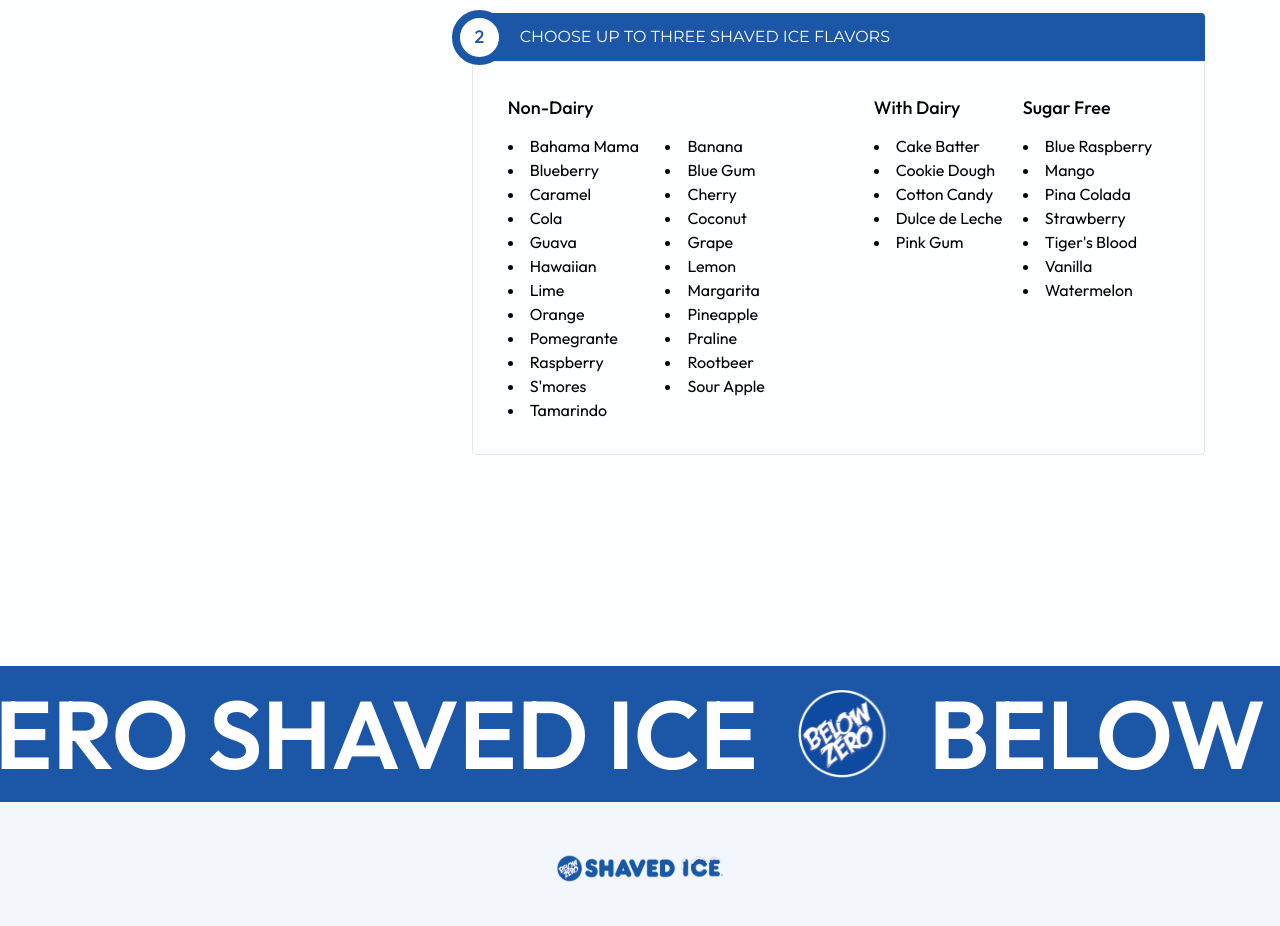
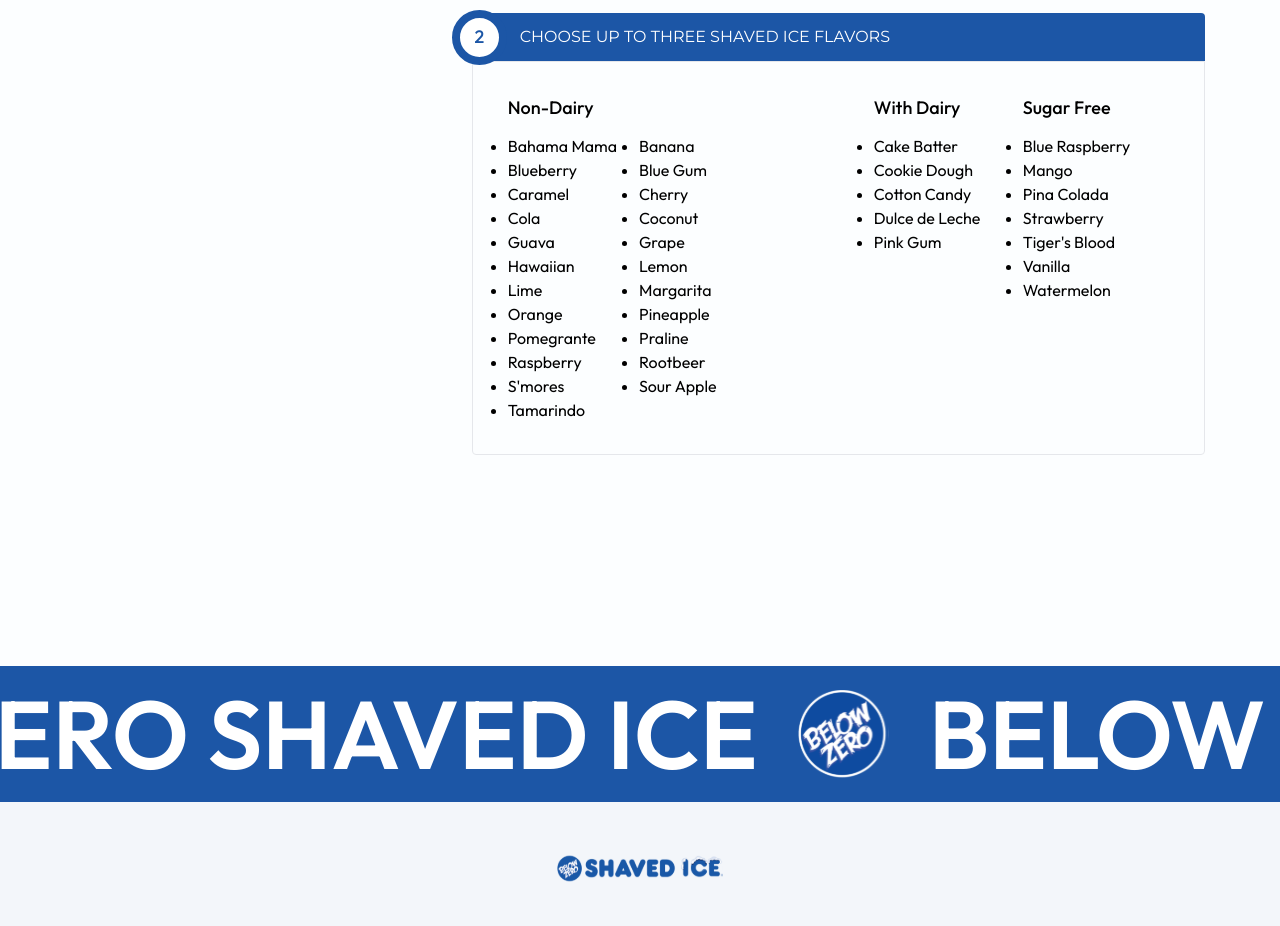
Before and after one commit to msclal/below-zero, a Next.js app: page /menu in a window 1280 px wide. Shown: the part 980-1906 px from the top of the page. Built offline with nearby package versions, Linux system fonts and the light colour scheme.

Commit message:
add ul tag

```diff
--- a/src/components/Menu/StepIceCream.jsx
+++ b/src/components/Menu/StepIceCream.jsx
@@ -16,8 +16,8 @@
             CHOOSE ONE ICE CREAM FLAVOR
           </div>
         </div>{" "}
-        <div className="ml-5 border rounded-b  max-sm:flex-col max-sm:p-8 sm:py-8">
-          <div className="grid sm:grid-cols-2 xl:grid-cols-3 px-[10%] xl:pl-[5%]">
+        <div className="ml-5 border rounded-b max-sm:flex-col max-sm:p-8 sm:py-8">
+          <ul className="grid sm:grid-cols-2 xl:grid-cols-3 px-[10%] xl:pl-[5%] list-disc">
             <li>Birthday Cake</li>
             <li>Black Cherry</li>
             <li>Butter Pecan</li>
@@ -37,7 +37,7 @@
             <li>Rocky Road</li>
             <li>Strawberry</li>
             <li>Vanilla</li>
-          </div>
+          </ul>
 
           {step === "yes" && (
             <div className="max-sm:mt-[15%] lg:w-3/12 mr-[9%]">
--- a/src/components/Menu/StepSyrup.jsx
+++ b/src/components/Menu/StepSyrup.jsx
@@ -23,7 +23,7 @@
           <div className="lg:ml-[5%] max-lg:w-full w-6/12 ">
             <p className="pb-3 text-lg font-medium">Non-Dairy</p>
             <div className="flex max-sm:flex-wrap sm:space-x-[8%]">
-              <div className="grid text-nowrap gap-x-[20%] lg:pr-[5%] sm:grid-cols-2 2xl:grid-cols-3  max-sm:mr-[7%]">
+              <ul className="grid text-nowrap gap-x-[20%] lg:pr-[5%] sm:grid-cols-2 2xl:grid-cols-3  max-sm:mr-[7%] list-disc">
                 <li className="">Bahama Mama</li>
                 <li>Banana</li>
                 <li>Blueberry</li>
@@ -47,26 +47,26 @@
                 <li>S{"'"}mores</li>
                 <li>Sour Apple</li>
                 <li>Tamarindo</li>
-              </div>
+              </ul>
             </div>
           </div>
           <div className="flex w-6/12 max-lg:w-full lg:pl-[5%]">
             <div className="w-full max-lg:w-full ">
               <p className="pb-3 text-lg font-medium">With Dairy</p>
               <div className="flex">
-                <div className="w-full text-nowrap ">
+                <ul className="w-full list-disc text-nowrap">
                   <li>Cake Batter</li>
                   <li>Cookie Dough</li>
                   <li>Cotton Candy</li>
                   <li>Dulce de Leche</li>
                   <li>Pink Gum</li>
-                </div>
+                </ul>
               </div>
             </div>
             <div className="w-full max-lg:w-full">
               <p className="pb-3 text-lg font-medium ">Sugar Free</p>
               <div className="flex">
-                <div className="w-full text-nowrap ">
+                <ul className="w-full list-disc text-nowrap">
                   <li>Blue Raspberry</li>
                   <li>Mango</li>
                   <li>Pina Colada</li>
@@ -74,7 +74,7 @@
                   <li>Tiger{"'"}s Blood</li>
                   <li>Vanilla</li>
                   <li>Watermelon</li>
-                </div>
+                </ul>
               </div>
             </div>
           </div>
--- a/src/components/Menu/StepToppings.jsx
+++ b/src/components/Menu/StepToppings.jsx
@@ -23,7 +23,7 @@
           <div
             className={`flex border rounded-b max-sm:flex-col max-sm:p-8 sm:py-8 ${step !== "" ? "ml-5" : ""}`}
           >
-            <div className="xl:px-[10%] sm:px-[18%] grid sm:grid-cols-1 xl:grid-cols-2 w-full">
+            <ul className="xl:px-[10%] sm:px-[18%] grid sm:grid-cols-1 xl:grid-cols-2 w-full list-disc">
               <li>Chocolate Sprinkles</li>
               <li>Chocolate Syrup</li>
               <li>Condensed Milk</li>
@@ -34,7 +34,7 @@
               <li>Strawberry Syrup</li>
               <li>Tamarind Sticks</li>
               <li>Whipped Cream</li>
-            </div>
+            </ul>
           </div>
         </div>
         <div className="flex items-center justify-center ">
```
